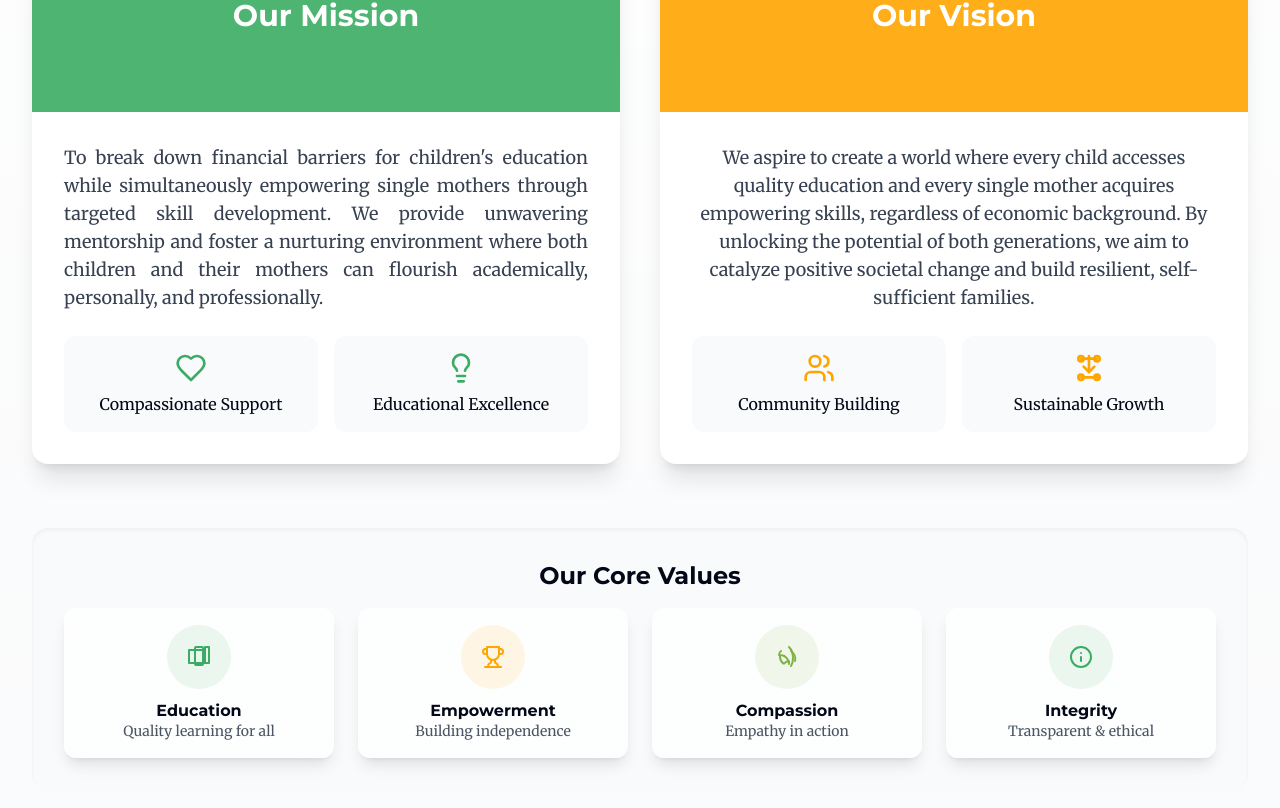
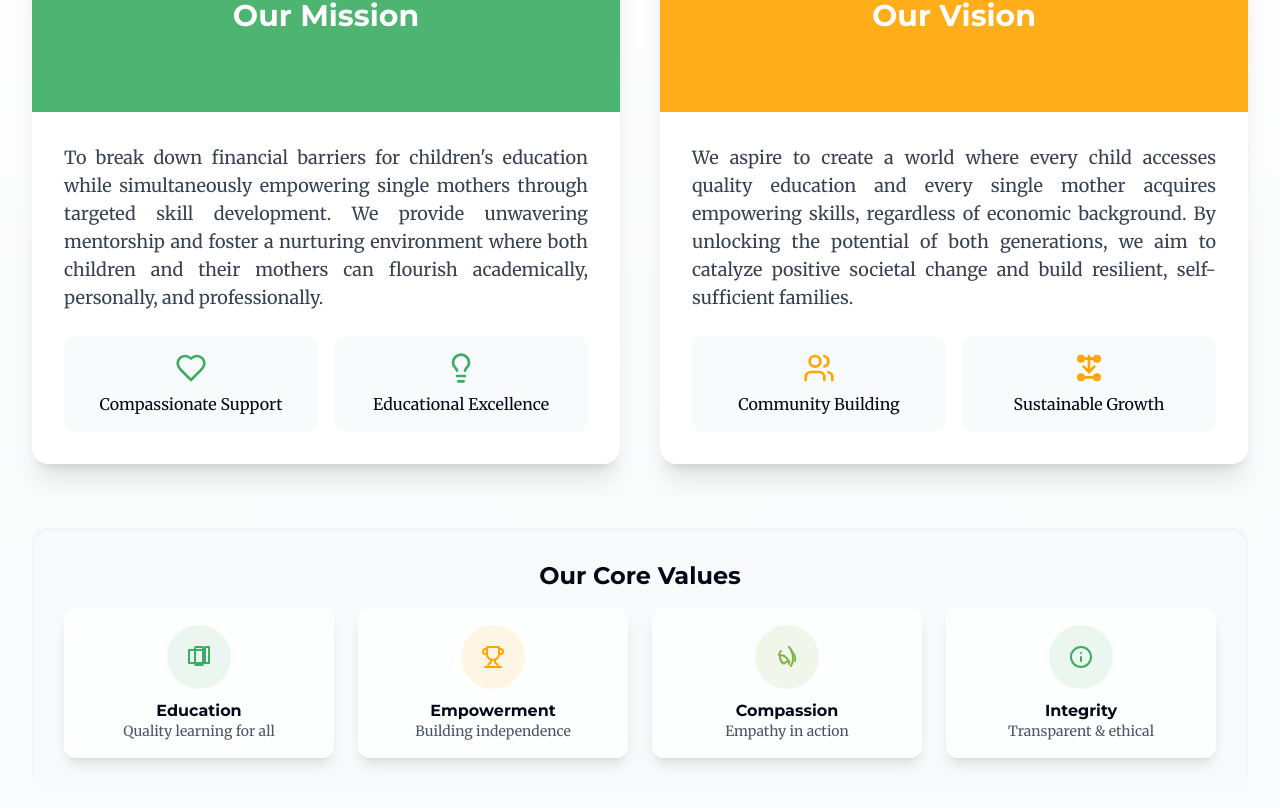
Before and after one commit to medhedtech/medh-connects, a React (Vite) app: page / in a window 1280 px wide. Shown: the part 1212-2020 px from the top of the page. Built offline with nearby package versions, Linux system fonts and the light colour scheme.

Commit message:
Visual edit in Lovable
Edited UI in Lovable

```diff
--- a/src/components/Mission.tsx
+++ b/src/components/Mission.tsx
@@ -37,7 +37,7 @@ const Mission = () => {
               <h3 className="text-3xl font-bold text-white">Our Vision</h3>
             </div>
             <div className="p-8">
-              <p className="text-gray-700 mb-6 text-lg text-center">We aspire to create a world where every child accesses quality education and every single mother acquires empowering skills, regardless of economic background. By unlocking the potential of both generations, we aim to catalyze positive societal change and build resilient, self-sufficient families.</p>
+              <p className="text-gray-700 mb-6 text-lg text-justify">We aspire to create a world where every child accesses quality education and every single mother acquires empowering skills, regardless of economic background. By unlocking the potential of both generations, we aim to catalyze positive societal change and build resilient, self-sufficient families.</p>
               <div className="grid grid-cols-2 gap-4">
                 <div className="flex flex-col items-center text-center p-4 rounded-lg bg-gray-50">
                   <Users className="w-8 h-8 text-secondary-orange mb-2" />
```
